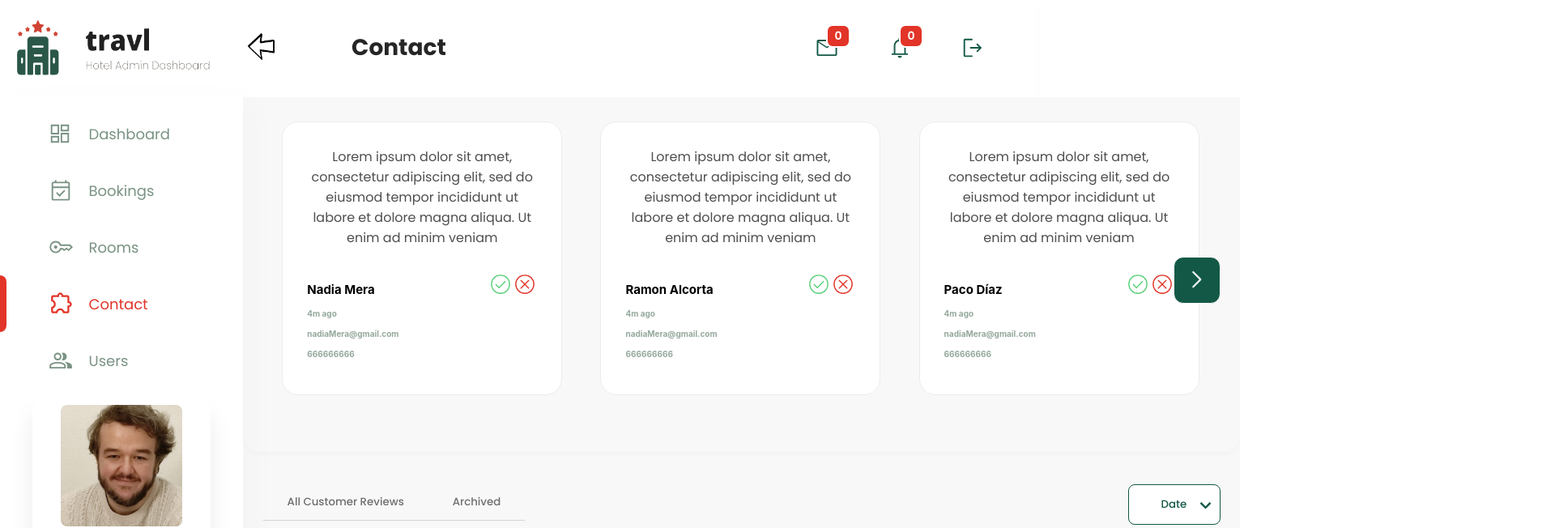
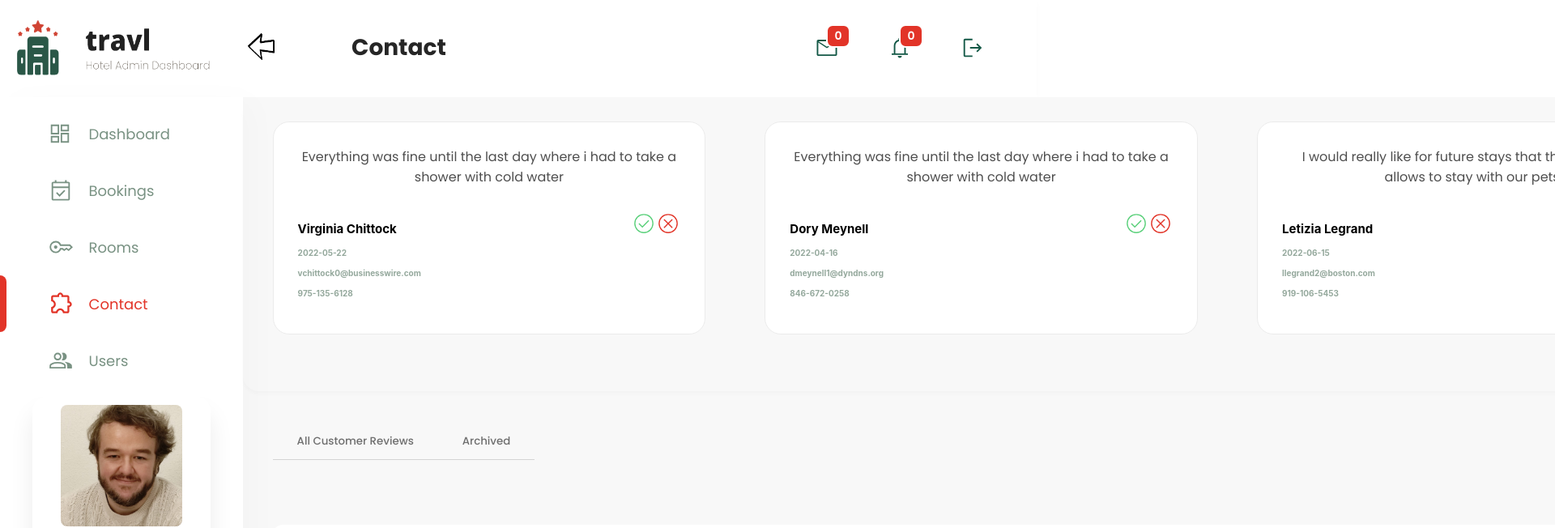
Before and after one commit to Cuadri84/hotel-miranda-dashboard, a React (Create React App) app: page /contact in a window 1280 px wide. Shown: the top 652 px of the page at 81% size, 1920 px wide, since content can reach past the window. Built offline with nearby package versions, Linux system fonts and the light colour scheme; sample sign-in values are in the browser's storage.

Commit message:
swiper working with the data from the Json

```diff
--- a/src/components/ContactSwiper/ContactSwiper.jsx
+++ b/src/components/ContactSwiper/ContactSwiper.jsx
@@ -1,3 +1,5 @@
+import React, { useEffect, useState } from "react";
+
 // Swiper Components
 import { Swiper, SwiperSlide } from "swiper/react";
 
@@ -8,7 +10,19 @@ import "swiper/css/navigation";
 // Swiper Modules
 import { Navigation } from "swiper";
 
+// Redux
+import { useDispatch } from "react-redux";
+import { getDataContacts } from "../../features/contacSlice";
+import { useTypedSelector } from "../../store/store";
+
 export const ContactSwiper = () => {
+  const dispatch = useDispatch();
+  const { contactsList } = useTypedSelector((state) => state.contacts);
+
+  useEffect(() => {
+    dispatch(getDataContacts());
+  }, []);
+
   return (
     <Swiper
       className="mySwiper"
@@ -16,19 +30,16 @@ export const ContactSwiper = () => {
       modules={[Navigation]}
       slidesPerView={3}
     >
-      <SwiperSlide>
-        <p>
-          Lorem ipsum dolor sit amet, consectetur adipiscing elit, sed do
-          eiusmod tempor incididunt ut labore et dolore magna aliqua. Ut enim ad
-          minim veniam
-        </p>
+      {contactsList.map((contact) => (
+        <SwiperSlide key={contact.id}>
+          <p>{contact.message.body}</p>
           <div className="reviewUser">
             {" "}
             <div>
-            <h2>Nadia Mera</h2>
-            <h4 style={{ color: "#94A89C" }}>4m ago</h4>
-            <h4 style={{ color: "#94A89C" }}>nadiaMera@gmail.com</h4>
-            <h4 style={{ color: "#94A89C" }}>666666666</h4>
+              <h2>{contact.user.name}</h2>
+              <h4 style={{ color: "#94A89C" }}>{contact.date}</h4>
+              <h4 style={{ color: "#94A89C" }}>{contact.user.email}</h4>
+              <h4 style={{ color: "#94A89C" }}>{contact.user.phone}</h4>
             </div>
             <div>
               <svg
@@ -52,186 +63,7 @@ export const ContactSwiper = () => {
             </div>
           </div>
         </SwiperSlide>
-      <SwiperSlide>
-        <p>
-          Lorem ipsum dolor sit amet, consectetur adipiscing elit, sed do
-          eiusmod tempor incididunt ut labore et dolore magna aliqua. Ut enim ad
-          minim veniam
-        </p>
-        <div className="reviewUser">
-          {" "}
-          <div>
-            <h2>Ramon Alcorta</h2>
-            <h4 style={{ color: "#94A89C" }}>4m ago</h4>
-            <h4 style={{ color: "#94A89C" }}>nadiaMera@gmail.com</h4>
-            <h4 style={{ color: "#94A89C" }}>666666666</h4>
-          </div>
-          <div>
-            <svg
-              xmlns="http://www.w3.org/2000/svg"
-              height="30"
-              width="30"
-              viewBox="0 0 48 48"
-              fill="#5AD07A"
-            >
-              <path d="m21.05 32.45 13.5-13.5-1.75-1.7L21.05 29l-5.9-5.95-1.7 1.75ZM24 43q-3.9 0-7.375-1.5t-6.05-4.075Q8 34.85 6.5 31.375 5 27.9 5 24q0-3.95 1.5-7.425Q8 13.1 10.575 10.55 13.15 8 16.625 6.5 20.1 5 24 5q3.95 0 7.425 1.5Q34.9 8 37.45 10.55 40 13.1 41.5 16.575 43 20.05 43 24q0 3.9-1.5 7.375t-4.05 6.05Q34.9 40 31.425 41.5 27.95 43 24 43Zm0-2.25q7 0 11.875-4.9T40.75 24q0-7-4.875-11.875T24 7.25q-6.95 0-11.85 4.875Q7.25 17 7.25 24q0 6.95 4.9 11.85 4.9 4.9 11.85 4.9ZM24 24Z" />
-            </svg>
-            <svg
-              xmlns="http://www.w3.org/2000/svg"
-              height="30"
-              width="30"
-              viewBox="0 0 48 48"
-              fill="#E23428"
-            >
-              <path d="m16.6 33 7.4-7.4 7.4 7.4 1.6-1.6-7.4-7.4 7.4-7.4-1.6-1.6-7.4 7.4-7.4-7.4-1.6 1.6 7.4 7.4-7.4 7.4ZM24 43q-3.9 0-7.375-1.5t-6.05-4.075Q8 34.85 6.5 31.375 5 27.9 5 24q0-3.95 1.5-7.425Q8 13.1 10.575 10.55 13.15 8 16.625 6.5 20.1 5 24 5q3.95 0 7.425 1.5Q34.9 8 37.45 10.55 40 13.1 41.5 16.575 43 20.05 43 24q0 3.9-1.5 7.375t-4.05 6.05Q34.9 40 31.425 41.5 27.95 43 24 43Zm0-2.25q7 0 11.875-4.9T40.75 24q0-7-4.875-11.875T24 7.25q-6.95 0-11.85 4.875Q7.25 17 7.25 24q0 6.95 4.9 11.85 4.9 4.9 11.85 4.9ZM24 24Z" />
-            </svg>
-          </div>
-        </div>
-      </SwiperSlide>
-      <SwiperSlide>
-        <p>
-          Lorem ipsum dolor sit amet, consectetur adipiscing elit, sed do
-          eiusmod tempor incididunt ut labore et dolore magna aliqua. Ut enim ad
-          minim veniam
-        </p>
-        <div className="reviewUser">
-          {" "}
-          <div>
-            <h2>Paco Díaz</h2>
-            <h4 style={{ color: "#94A89C" }}>4m ago</h4>
-            <h4 style={{ color: "#94A89C" }}>nadiaMera@gmail.com</h4>
-            <h4 style={{ color: "#94A89C" }}>666666666</h4>
-          </div>
-          <div>
-            <svg
-              xmlns="http://www.w3.org/2000/svg"
-              height="30"
-              width="30"
-              viewBox="0 0 48 48"
-              fill="#5AD07A"
-            >
-              <path d="m21.05 32.45 13.5-13.5-1.75-1.7L21.05 29l-5.9-5.95-1.7 1.75ZM24 43q-3.9 0-7.375-1.5t-6.05-4.075Q8 34.85 6.5 31.375 5 27.9 5 24q0-3.95 1.5-7.425Q8 13.1 10.575 10.55 13.15 8 16.625 6.5 20.1 5 24 5q3.95 0 7.425 1.5Q34.9 8 37.45 10.55 40 13.1 41.5 16.575 43 20.05 43 24q0 3.9-1.5 7.375t-4.05 6.05Q34.9 40 31.425 41.5 27.95 43 24 43Zm0-2.25q7 0 11.875-4.9T40.75 24q0-7-4.875-11.875T24 7.25q-6.95 0-11.85 4.875Q7.25 17 7.25 24q0 6.95 4.9 11.85 4.9 4.9 11.85 4.9ZM24 24Z" />
-            </svg>
-            <svg
-              xmlns="http://www.w3.org/2000/svg"
-              height="30"
-              width="30"
-              viewBox="0 0 48 48"
-              fill="#E23428"
-            >
-              <path d="m16.6 33 7.4-7.4 7.4 7.4 1.6-1.6-7.4-7.4 7.4-7.4-1.6-1.6-7.4 7.4-7.4-7.4-1.6 1.6 7.4 7.4-7.4 7.4ZM24 43q-3.9 0-7.375-1.5t-6.05-4.075Q8 34.85 6.5 31.375 5 27.9 5 24q0-3.95 1.5-7.425Q8 13.1 10.575 10.55 13.15 8 16.625 6.5 20.1 5 24 5q3.95 0 7.425 1.5Q34.9 8 37.45 10.55 40 13.1 41.5 16.575 43 20.05 43 24q0 3.9-1.5 7.375t-4.05 6.05Q34.9 40 31.425 41.5 27.95 43 24 43Zm0-2.25q7 0 11.875-4.9T40.75 24q0-7-4.875-11.875T24 7.25q-6.95 0-11.85 4.875Q7.25 17 7.25 24q0 6.95 4.9 11.85 4.9 4.9 11.85 4.9ZM24 24Z" />
-            </svg>
-          </div>
-        </div>
-      </SwiperSlide>
-      <SwiperSlide>
-        <p>
-          Lorem ipsum dolor sit amet, consectetur adipiscing elit, sed do
-          eiusmod tempor incididunt ut labore et dolore magna aliqua. Ut enim ad
-          minim veniam
-        </p>
-        <div className="reviewUser">
-          {" "}
-          <div>
-            <h2>Lorena Moll</h2>
-            <h4 style={{ color: "#94A89C" }}>4m ago</h4>
-            <h4 style={{ color: "#94A89C" }}>nadiaMera@gmail.com</h4>
-            <h4 style={{ color: "#94A89C" }}>666666666</h4>
-          </div>
-          <div>
-            <svg
-              xmlns="http://www.w3.org/2000/svg"
-              height="30"
-              width="30"
-              viewBox="0 0 48 48"
-              fill="#5AD07A"
-            >
-              <path d="m21.05 32.45 13.5-13.5-1.75-1.7L21.05 29l-5.9-5.95-1.7 1.75ZM24 43q-3.9 0-7.375-1.5t-6.05-4.075Q8 34.85 6.5 31.375 5 27.9 5 24q0-3.95 1.5-7.425Q8 13.1 10.575 10.55 13.15 8 16.625 6.5 20.1 5 24 5q3.95 0 7.425 1.5Q34.9 8 37.45 10.55 40 13.1 41.5 16.575 43 20.05 43 24q0 3.9-1.5 7.375t-4.05 6.05Q34.9 40 31.425 41.5 27.95 43 24 43Zm0-2.25q7 0 11.875-4.9T40.75 24q0-7-4.875-11.875T24 7.25q-6.95 0-11.85 4.875Q7.25 17 7.25 24q0 6.95 4.9 11.85 4.9 4.9 11.85 4.9ZM24 24Z" />
-            </svg>
-            <svg
-              xmlns="http://www.w3.org/2000/svg"
-              height="30"
-              width="30"
-              viewBox="0 0 48 48"
-              fill="#E23428"
-            >
-              <path d="m16.6 33 7.4-7.4 7.4 7.4 1.6-1.6-7.4-7.4 7.4-7.4-1.6-1.6-7.4 7.4-7.4-7.4-1.6 1.6 7.4 7.4-7.4 7.4ZM24 43q-3.9 0-7.375-1.5t-6.05-4.075Q8 34.85 6.5 31.375 5 27.9 5 24q0-3.95 1.5-7.425Q8 13.1 10.575 10.55 13.15 8 16.625 6.5 20.1 5 24 5q3.95 0 7.425 1.5Q34.9 8 37.45 10.55 40 13.1 41.5 16.575 43 20.05 43 24q0 3.9-1.5 7.375t-4.05 6.05Q34.9 40 31.425 41.5 27.95 43 24 43Zm0-2.25q7 0 11.875-4.9T40.75 24q0-7-4.875-11.875T24 7.25q-6.95 0-11.85 4.875Q7.25 17 7.25 24q0 6.95 4.9 11.85 4.9 4.9 11.85 4.9ZM24 24Z" />
-            </svg>
-          </div>
-        </div>
-      </SwiperSlide>
-      <SwiperSlide>
-        <p>
-          Lorem ipsum dolor sit amet, consectetur adipiscing elit, sed do
-          eiusmod tempor incididunt ut labore et dolore magna aliqua. Ut enim ad
-          minim veniam
-        </p>
-        <div className="reviewUser">
-          {" "}
-          <div>
-            <h2>Iker Gonzalez</h2>
-            <h4 style={{ color: "#94A89C" }}>4m ago</h4>
-            <h4 style={{ color: "#94A89C" }}>nadiaMera@gmail.com</h4>
-            <h4 style={{ color: "#94A89C" }}>666666666</h4>
-          </div>
-          <div>
-            <svg
-              xmlns="http://www.w3.org/2000/svg"
-              height="30"
-              width="30"
-              viewBox="0 0 48 48"
-              fill="#5AD07A"
-            >
-              <path d="m21.05 32.45 13.5-13.5-1.75-1.7L21.05 29l-5.9-5.95-1.7 1.75ZM24 43q-3.9 0-7.375-1.5t-6.05-4.075Q8 34.85 6.5 31.375 5 27.9 5 24q0-3.95 1.5-7.425Q8 13.1 10.575 10.55 13.15 8 16.625 6.5 20.1 5 24 5q3.95 0 7.425 1.5Q34.9 8 37.45 10.55 40 13.1 41.5 16.575 43 20.05 43 24q0 3.9-1.5 7.375t-4.05 6.05Q34.9 40 31.425 41.5 27.95 43 24 43Zm0-2.25q7 0 11.875-4.9T40.75 24q0-7-4.875-11.875T24 7.25q-6.95 0-11.85 4.875Q7.25 17 7.25 24q0 6.95 4.9 11.85 4.9 4.9 11.85 4.9ZM24 24Z" />
-            </svg>
-            <svg
-              xmlns="http://www.w3.org/2000/svg"
-              height="30"
-              width="30"
-              viewBox="0 0 48 48"
-              fill="#E23428"
-            >
-              <path d="m16.6 33 7.4-7.4 7.4 7.4 1.6-1.6-7.4-7.4 7.4-7.4-1.6-1.6-7.4 7.4-7.4-7.4-1.6 1.6 7.4 7.4-7.4 7.4ZM24 43q-3.9 0-7.375-1.5t-6.05-4.075Q8 34.85 6.5 31.375 5 27.9 5 24q0-3.95 1.5-7.425Q8 13.1 10.575 10.55 13.15 8 16.625 6.5 20.1 5 24 5q3.95 0 7.425 1.5Q34.9 8 37.45 10.55 40 13.1 41.5 16.575 43 20.05 43 24q0 3.9-1.5 7.375t-4.05 6.05Q34.9 40 31.425 41.5 27.95 43 24 43Zm0-2.25q7 0 11.875-4.9T40.75 24q0-7-4.875-11.875T24 7.25q-6.95 0-11.85 4.875Q7.25 17 7.25 24q0 6.95 4.9 11.85 4.9 4.9 11.85 4.9ZM24 24Z" />
-            </svg>
-          </div>
-        </div>
-      </SwiperSlide>
-      <SwiperSlide>
-        <p>
-          Lorem ipsum dolor sit amet, consectetur adipiscing elit, sed do
-          eiusmod tempor incididunt ut labore et dolore magna aliqua. Ut enim ad
-          minim veniam
-        </p>
-        <div className="reviewUser">
-          {" "}
-          <div>
-            <h2>Laura Sancho</h2>
-            <h4 style={{ color: "#94A89C" }}>4m ago</h4>
-            <h4 style={{ color: "#94A89C" }}>nadiaMera@gmail.com</h4>
-            <h4 style={{ color: "#94A89C" }}>666666666</h4>
-          </div>
-          <div>
-            <svg
-              xmlns="http://www.w3.org/2000/svg"
-              height="30"
-              width="30"
-              viewBox="0 0 48 48"
-              fill="#5AD07A"
-            >
-              <path d="m21.05 32.45 13.5-13.5-1.75-1.7L21.05 29l-5.9-5.95-1.7 1.75ZM24 43q-3.9 0-7.375-1.5t-6.05-4.075Q8 34.85 6.5 31.375 5 27.9 5 24q0-3.95 1.5-7.425Q8 13.1 10.575 10.55 13.15 8 16.625 6.5 20.1 5 24 5q3.95 0 7.425 1.5Q34.9 8 37.45 10.55 40 13.1 41.5 16.575 43 20.05 43 24q0 3.9-1.5 7.375t-4.05 6.05Q34.9 40 31.425 41.5 27.95 43 24 43Zm0-2.25q7 0 11.875-4.9T40.75 24q0-7-4.875-11.875T24 7.25q-6.95 0-11.85 4.875Q7.25 17 7.25 24q0 6.95 4.9 11.85 4.9 4.9 11.85 4.9ZM24 24Z" />
-            </svg>
-            <svg
-              xmlns="http://www.w3.org/2000/svg"
-              height="30"
-              width="30"
-              viewBox="0 0 48 48"
-              fill="#E23428"
-            >
-              <path d="m16.6 33 7.4-7.4 7.4 7.4 1.6-1.6-7.4-7.4 7.4-7.4-1.6-1.6-7.4 7.4-7.4-7.4-1.6 1.6 7.4 7.4-7.4 7.4ZM24 43q-3.9 0-7.375-1.5t-6.05-4.075Q8 34.85 6.5 31.375 5 27.9 5 24q0-3.95 1.5-7.425Q8 13.1 10.575 10.55 13.15 8 16.625 6.5 20.1 5 24 5q3.95 0 7.425 1.5Q34.9 8 37.45 10.55 40 13.1 41.5 16.575 43 20.05 43 24q0 3.9-1.5 7.375t-4.05 6.05Q34.9 40 31.425 41.5 27.95 43 24 43Zm0-2.25q7 0 11.875-4.9T40.75 24q0-7-4.875-11.875T24 7.25q-6.95 0-11.85 4.875Q7.25 17 7.25 24q0 6.95 4.9 11.85 4.9 4.9 11.85 4.9ZM24 24Z" />
-            </svg>
-          </div>
-        </div>
-      </SwiperSlide>
+      ))}
     </Swiper>
   );
 };
--- a/src/features/contacSlice.js
+++ b/src/features/contacSlice.js
@@ -11,7 +11,7 @@ export const getDataContacts = createAsyncThunk(
 
 const initialState = {
   contactsList: [],
-  status: "loading",
+  status: "idle",
 };
 
 export const conctactSlice = createSlice({
--- a/src/pages/dashboard/DashboardStyled.jsx
+++ b/src/pages/dashboard/DashboardStyled.jsx
@@ -92,6 +92,7 @@ const ContactSwiperContainer = styled.div`
   box-shadow: 0px 4px 4px #00000005;
   border-radius: 2rem;
   overflow: hidden;
+  width: 1830px;
   p {
     margin: 3rem 0 0 3rem;
     font-family: "Poppins";
@@ -100,7 +101,7 @@ const ContactSwiperContainer = styled.div`
     color: #393939;
   }
   .swiper {
-    width: 96%;
+    width: 100%;
     .swiper-button-prev,
     .swiper-button-next {
       background-color: #135846;
```
Lines whose indentation alone changed are shown as unchanged.
